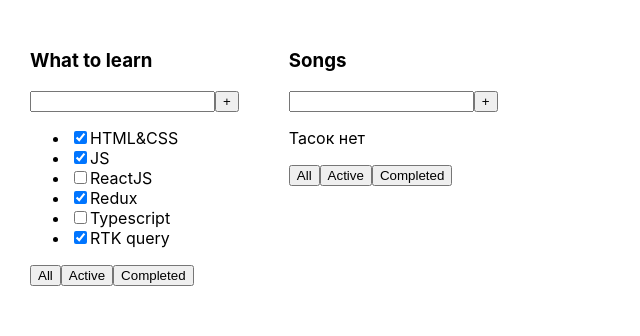
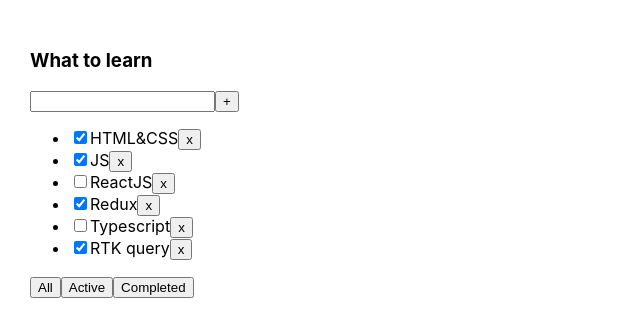
Before and after one commit to GALw395/Todolist, a React (Create React App) app: page / in a window 1280 px wide. Shown: the top 336 px of the page, without its empty margins (0-640 px from the left). Built offline with nearby package versions, Linux system fonts and the light colour scheme.

Commit message:
Sprint 01, week 2

```diff
--- a/src/App.tsx
+++ b/src/App.tsx
@@ -1,24 +1,62 @@
+import { useState } from 'react';
 import './App.css';
-import { Todolist, TaskType } from './Todolist';
+import { TaskType, Todolist } from './Todolist';
+
+export type FilteredValueType = 'All' | 'Active' | 'Completed'
+
+function App() {
 
 
+    // const tasks1: TaskType[] = [
+    //     { id: 1, title: 'HTML&CSS', isDone: true },
+    //     { id: 2, title: 'JS', isDone: true },
+    //     { id: 3, title: 'ReactJS', isDone: false },
+    //     { id: 4, title: 'Redux', isDone: true },
+    //     { id: 5, title: 'Typescript', isDone: false },
+    //     { id: 6, title: 'RTK query', isDone: true },
+    // ]
 
-function App() {
-    const tasks1: TaskType[] = [
+    let [tasks, setTasks] = useState<TaskType[]>([
         { id: 1, title: 'HTML&CSS', isDone: true },
         { id: 2, title: 'JS', isDone: true },
         { id: 3, title: 'ReactJS', isDone: false },
         { id: 4, title: 'Redux', isDone: true },
         { id: 5, title: 'Typescript', isDone: false },
         { id: 6, title: 'RTK query', isDone: true },
-    ]
+    ])
 
-    const tasks2: TaskType[] = []
+    let [filter, setFilter] = useState<FilteredValueType>('All')
+
+
+    function removeTask(id: number) {
+        let filteredTasks = tasks.filter(el => el.id !== id)
+        setTasks(filteredTasks)
+    }
+
+    function changeFilter (value: FilteredValueType) {
+        setFilter(value)
+    }
+
+    let tasksForTodolist = tasks
+    if (filter === 'Active') {
+        tasksForTodolist = tasks.filter( el => el.isDone === false )
+    }
+    if (filter === 'Completed') {
+        tasksForTodolist = tasks.filter( el => el.isDone === true )
+    }
+
+// function filterTasks(title) {
+//         if ()
+//         let filtTasks = tasks.filter( el => el.isDone )
+//     }
 
     return (
         <div className="App">
-            <Todolist title="What to learn" tasks={tasks1} />
-            <Todolist title="Songs" tasks={tasks2} />
+            <Todolist
+                title="What to learn"
+                tasks={tasksForTodolist}
+                removeTask={removeTask}
+                changeFilter={changeFilter} />
         </div>
     )
 }
--- a/src/Button.tsx
+++ b/src/Button.tsx
@@ -2,8 +2,9 @@
 
 type ButtonPropsType = {
     title: string
+    changeFilter: Function
 }
 
-export const Button = ({title}: ButtonPropsType) => {
-    return <button>{title}</button>
+export const Button = ({title, changeFilter}: ButtonPropsType) => {
+    return <button onChange={() => changeFilter(title)} >{title}</button>
 }
--- a/src/Todolist.tsx
+++ b/src/Todolist.tsx
@@ -1,3 +1,4 @@
+import { FilteredValueType } from "./App"
 import { Button } from "./Button"
 
 export type TaskType = {
@@ -9,35 +10,40 @@
 type PropsType = {
   title: string
   tasks: TaskType[]
+  removeTask: (id: number)=>void
+  changeFilter: (value: FilteredValueType)=>void
 }
 
-export const Todolist = ({ title, tasks }: PropsType) => {
+export const Todolist = ({ title, tasks, removeTask, changeFilter }: PropsType) => {
+
+
 
   return (
     <div>
       <h3>{title}</h3>
       <div>
         <input />
-        <Button title={"+"} />
+        <button>+</button>
       </div>
       {tasks.length === 0 ? (
         <p>Тасок нет</p>
       ) : (
         <ul>
-          {tasks.map(task => {
-            return (
-              <li key={task.id}>
-                <input type="checkbox" checked={task.isDone} />
-                <span>{task.title}</span>
-              </li>
-            )
-          })}
+          {tasks.map(el => <li key={el.id}>
+            <input type="checkbox" checked={el.isDone} />
+            <span>{el.title}</span>
+            <button onClick= {() => {removeTask(el.id)} }>x</button>
+          </li>
+          )}
         </ul>
       )}
       <div>
-        <Button title={"All"} />
-        <Button title={"Active"} />
-        <Button title={"Completed"} />
+        <button onClick={ ()=>changeFilter('All') }>All</button>
+        <button onClick={ ()=>changeFilter('Active') }>Active</button>
+        <button onClick={ ()=>changeFilter('Completed') }>Completed</button>
+        {/* <Button title={'All'} changeFilter={changeFilter}/>
+        <Button title={'Active'} changeFilter={changeFilter}/>
+        <Button title={'Completed'} changeFilter={changeFilter}/> */}
       </div>
     </div>
   )
```
